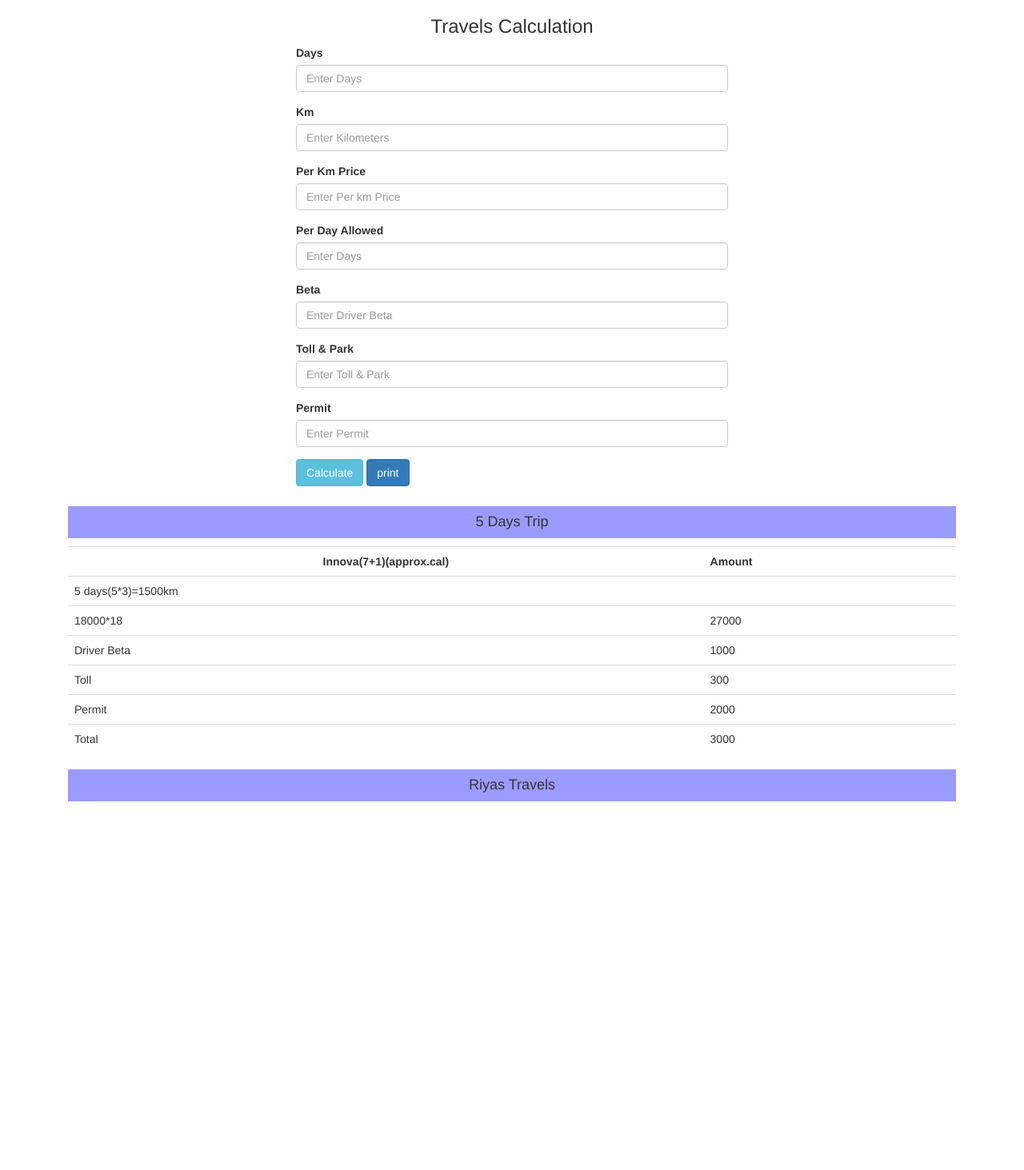
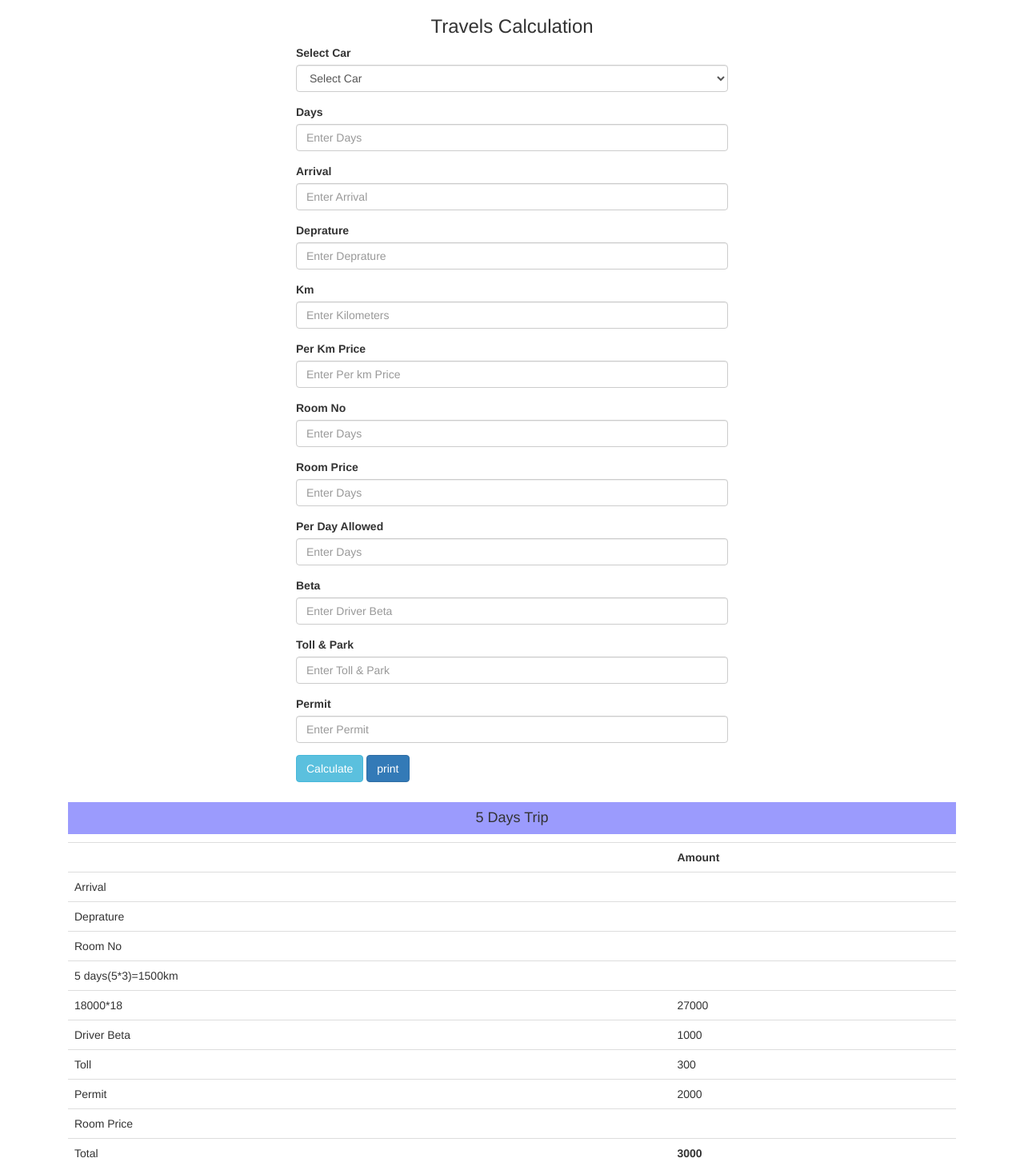
Before and after one commit to Hussainmohamed/Sample_web, a plain HTML site: page index.html in a window 1280 px wide. Shown: the top 1463 px of the page at 80% size. Before the commit the page ends 1012 px from the top, so only its background shows below. Drawn offline with nearby package versions, Linux system fonts and the light colour scheme.

Commit message:
updated Script

```diff
--- a/index.html
+++ b/index.html
@@ -37,8 +37,28 @@
                 <div class="col-md-6">
                     <h3 class="text-center">Travels Calculation</h3>
                     <div class="form-group">
+                        <label>Select Car</label>
+                        <select id="car" class="form-control">
+                            <option value="">Select Car</option>
+                            <option>INNOVA</option>
+                            <option>ERTIGA</option>
+                            <option>DEZIRE</option>
+                            <option>TEMP</option>
+                            <option>TOURISTER</option>
+                            <option>COACH</option>
+                        </select>
+                    </div>
+                    <div class="form-group">
                         <label>Days</label>
                         <input type="number" class="form-control" id="days" placeholder="Enter Days" />
+                    </div>
+                    <div class="form-group">
+                        <label>Arrival</label>
+                        <input type="text" class="form-control" id="from" placeholder="Enter Arrival" />
+                    </div>
+                    <div class="form-group">
+                        <label>Deprature</label>
+                        <input type="text" class="form-control" id="to" placeholder="Enter Deprature" />
                     </div>
                     <div class="form-group">
                         <label>Km</label>
@@ -47,6 +67,14 @@
                     <div class="form-group">
                         <label>Per Km Price</label>
                         <input type="number" class="form-control" id="per-km" placeholder="Enter Per km Price" />
+                    </div>
+                    <div class="form-group">
+                        <label>Room No</label>
+                        <input type="number" class="form-control" id="roomno" placeholder="Enter Days" />
+                    </div>
+                    <div class="form-group">
+                        <label>Room Price</label>
+                        <input type="number" class="form-control" id="room-price" placeholder="Enter Days" />
                     </div>
                     <div class="form-group">
                         <label>Per Day Allowed</label>
@@ -77,8 +105,20 @@
                     <h4 class="text-center" id="trip-text">5 Days Trip</h4>
                     <table class="table table-responsive">
                         <tr>
-                          <th class="text-center">Innova(7+1)(approx.cal)</th>
+                          <th id="car-tle" class="text-center"></th>
                           <th>Amount</th>
+                        </tr>
+                        <tr>
+                            <td>Arrival</td>
+                            <td id="arival"></td>
+                        </tr>
+                        <tr>
+                            <td>Deprature</td>
+                            <td id="dep"></td>
+                        </tr>
+                        <tr>
+                            <td>Room No</td>
+                            <td id="rno"></td>
                         </tr>
                         <tr>
                             <td id="text1">5 days(5*3)=1500km</td>
@@ -101,8 +141,12 @@
                             <td id="ans5">2000</td>
                         </tr>
                         <tr>
+                            <td>Room Price</td>
+                            <td id="rpce"></td>
+                        </tr>
+                        <tr>
                             <td id="text6">Total</td>
-                            <td id="ans6">3000</td>
+                            <td ><strong id="ans6">3000</strong></td>
                         </tr>
                     </table>
                     <h4 class="text-center" id="trip-text">Riyas Travels</h4>
@@ -126,6 +170,16 @@
        var permit=$('#permit').val();
        var perkm=$('#per-km').val();
 
+       var from=$('#from').val();
+       var to=$('#to').val();
+       var roomno=$('#roomno').val();
+       var roomprice=$('#room-price').val();
+       var car=$('#car').val();
+
+       if(permit==''){
+        permit=0;
+       }
+
        $('#text1').text(days+" days("+days+"* 300)="+(days*300));
        $('#text2').text(km+"*"+perkm);
        $('#ans2').text(km*perkm);
@@ -134,9 +188,15 @@
        $('#text4').text("Toll Plaza & Parking Charge");
        $('#ans4').text(toll);
        $('#ans5').text(permit);
+       $('#arival').text(from);
+       $('#dep').text(to);
+       $('#rno').text(roomno);
+       $('#rpce').text(roomprice);
+       $('#car-tle').text(car);
        $('#trip-text').text(days+" Days Trip");
        var a=(km*perkm)+(days*beta);
        var b=(parseInt(toll)+parseInt(permit));
+
        var total=a+b;
 
        $('#ans6').text(total);
```
